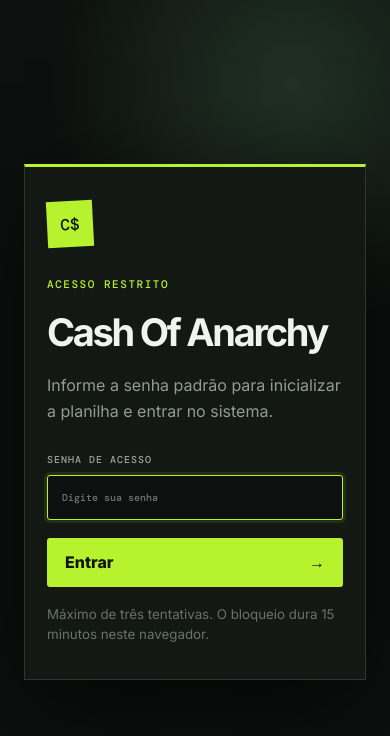
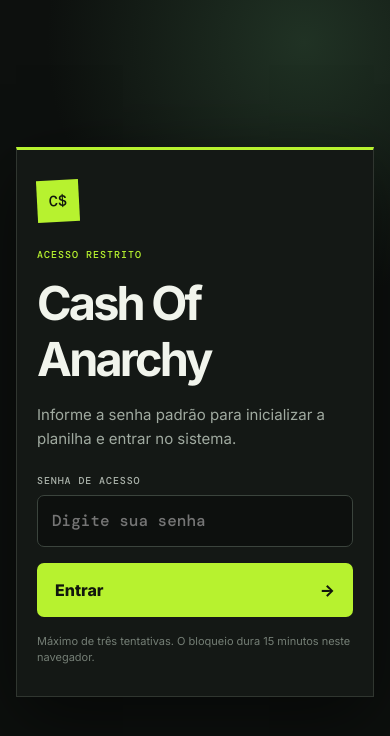
Before and after one commit to dyegohbb/cash-of-anarchy, a React (Vite) app: page / in a window 390 px wide. Shown: the top 736 px of the page. Built offline with nearby package versions, Linux system fonts and the light colour scheme; no server answers.

Commit message:
Optimize MVP for mobile Safari

```diff
--- a/index.html
+++ b/index.html
@@ -2,8 +2,12 @@
 <html lang="pt-BR">
   <head>
     <meta charset="UTF-8" />
-    <meta name="viewport" content="width=device-width, initial-scale=1.0" />
+    <meta name="viewport" content="width=device-width, initial-scale=1, viewport-fit=cover" />
     <meta name="theme-color" content="#121513" />
+    <meta name="apple-mobile-web-app-capable" content="yes" />
+    <meta name="apple-mobile-web-app-status-bar-style" content="black-translucent" />
+    <meta name="apple-mobile-web-app-title" content="Cash Of Anarchy" />
+    <meta name="format-detection" content="telephone=no" />
     <meta name="description" content="Cash Of Anarchy — controle financeiro simples com Google Sheets." />
     <title>Cash Of Anarchy</title>
   </head>
--- a/src/App.jsx
+++ b/src/App.jsx
@@ -84,7 +84,7 @@ function AccessGate({ onAccess }) {
       <p>Informe a senha padrão para inicializar a planilha e entrar no sistema.</p>
       <form className="accessForm" onSubmit={handleSubmit}>
         <label>Senha de acesso
-          <input autoFocus required type="password" autoComplete="current-password" value={password} disabled={remainingSeconds > 0 || loading}
+          <input required type="password" autoComplete="current-password" enterKeyHint="go" value={password} disabled={remainingSeconds > 0 || loading}
             onChange={(event) => setPassword(event.target.value)} placeholder="Digite sua senha" />
         </label>
         <button className="submitButton" disabled={remainingSeconds > 0 || loading} type="submit">
@@ -139,8 +139,8 @@ function App() {
     </section>
     <section className="panel"><div className="panelHeading"><div><span>01</span><h3>Novo lançamento</h3></div><p>Os campos marcados são obrigatórios.</p></div>
       <form onSubmit={handleSubmit}>
-        <label className="wide">Descrição<input required maxLength="100" placeholder="Ex.: Venda para João" value={form.descricao} onChange={(e) => setForm({ ...form, descricao: e.target.value })} /></label>
-        <label>Valor (R$)<input required min="0.01" step="0.01" type="number" inputMode="decimal" placeholder="150,00" value={form.valor} onChange={(e) => setForm({ ...form, valor: e.target.value })} /></label>
+        <label className="wide">Descrição<input required maxLength="100" autoCapitalize="sentences" enterKeyHint="next" placeholder="Ex.: Venda para João" value={form.descricao} onChange={(e) => setForm({ ...form, descricao: e.target.value })} /></label>
+        <label>Valor (R$)<input required min="0.01" step="0.01" type="number" inputMode="decimal" enterKeyHint="done" placeholder="150,00" value={form.valor} onChange={(e) => setForm({ ...form, valor: e.target.value })} /></label>
         <label>Tipo<select value={form.tipo} onChange={(e) => setForm({ ...form, tipo: e.target.value })}><option>Entrada</option><option>Saída</option></select></label>
         <label>Forma de pagamento<select value={form.formaPagamento} onChange={(e) => setForm({ ...form, formaPagamento: e.target.value })}><option>Pix</option><option>Dinheiro</option><option>Cartão</option><option>Transferência</option><option>Outro</option></select></label>
         <button className="submitButton" disabled={Boolean(loading)} type="submit">{loading === 'adicionar' ? 'Salvando…' : 'Salvar no Google Sheets'} <span>→</span></button>
--- a/src/styles.css
+++ b/src/styles.css
@@ -1,68 +1,153 @@
 @import url('https://fonts.googleapis.com/css2?family=DM+Mono:wght@400;500&family=Inter:wght@400;500;600;700;800&display=swap');
 
-:root { color-scheme: dark; font-family: Inter, sans-serif; background: #0d100e; color: #f1f4ec; font-synthesis: none; }
+:root {
+  color-scheme: dark;
+  font-family: Inter, -apple-system, BlinkMacSystemFont, "SF Pro Text", sans-serif;
+  background: #0d100e;
+  color: #f1f4ec;
+  font-synthesis: none;
+  -webkit-text-size-adjust: 100%;
+  text-size-adjust: 100%;
+  -webkit-tap-highlight-color: transparent;
+}
+
 * { box-sizing: border-box; }
-body { margin: 0; min-width: 320px; min-height: 100vh; background: radial-gradient(circle at 75% 10%, #203224 0, transparent 30%), #0d100e; }
+html { min-width: 320px; background: #0d100e; }
+body {
+  margin: 0;
+  min-width: 320px;
+  min-height: 100vh;
+  min-height: 100dvh;
+  overflow-x: hidden;
+  background: radial-gradient(circle at 78% 5%, #203224 0, transparent 30%), #0d100e;
+  overscroll-behavior-y: none;
+}
 button, input, select { font: inherit; }
-button { cursor: pointer; }
-button:disabled { cursor: wait; opacity: .65; }
-.shell { width: min(1120px, calc(100% - 36px)); margin: auto; min-height: 100vh; display: flex; flex-direction: column; }
-.brand { min-height: 104px; display: flex; align-items: center; gap: 16px; border-bottom: 1px solid #303630; }
-.brandMark { display: grid; place-items: center; width: 46px; aspect-ratio: 1; background: #b7f22f; color: #11160d; font: 800 16px DM Mono; transform: rotate(-3deg); }
-.eyebrow, .kicker, footer, .connection { font: 500 11px DM Mono; letter-spacing: .14em; }
-.eyebrow { color: #7d887c; margin: 0 0 5px; }
-h1 { margin: 0; font-size: 19px; letter-spacing: -.03em; }
-.connection { margin-left: auto; color: #d6bd70; display: flex; align-items: center; gap: 8px; }
-.connection i { width: 7px; height: 7px; border-radius: 50%; background: currentColor; box-shadow: 0 0 12px currentColor; }
+button { cursor: pointer; touch-action: manipulation; -webkit-user-select: none; user-select: none; }
+button:disabled { cursor: wait; opacity: .62; }
+input, select { font-size: 16px; -webkit-appearance: none; appearance: none; }
+input:disabled, select:disabled { opacity: .6; }
+
+.shell {
+  width: 100%;
+  min-height: 100vh;
+  min-height: 100dvh;
+  padding: 0 max(16px, env(safe-area-inset-right)) calc(16px + env(safe-area-inset-bottom)) max(16px, env(safe-area-inset-left));
+  display: flex;
+  flex-direction: column;
+}
+.brand {
+  min-height: calc(76px + env(safe-area-inset-top));
+  padding-top: env(safe-area-inset-top);
+  display: flex;
+  align-items: center;
+  gap: 12px;
+  border-bottom: 1px solid #303630;
+}
+.brandMark { display: grid; flex: 0 0 auto; place-items: center; width: 42px; height: 42px; background: #b7f22f; color: #11160d; font: 800 15px DM Mono; transform: rotate(-3deg); }
+.eyebrow, .kicker, footer, .connection { font: 500 10px DM Mono; letter-spacing: .1em; }
+.eyebrow { display: none; color: #7d887c; margin: 0 0 5px; }
+h1 { margin: 0; font-size: 17px; letter-spacing: -.03em; }
+.connection { margin-left: auto; max-width: 108px; color: #d6bd70; display: flex; align-items: center; gap: 7px; line-height: 1.25; }
+.connection i { flex: 0 0 auto; width: 7px; height: 7px; border-radius: 50%; background: currentColor; box-shadow: 0 0 12px currentColor; }
 .connection.online { color: #b7f22f; }
-.hero { display: grid; grid-template-columns: 1.4fr .6fr; align-items: end; gap: 40px; padding: 70px 0 54px; }
-.kicker { color: #b7f22f; margin: 0 0 18px; }
-h2 { margin: 0; font-size: clamp(52px, 8vw, 98px); line-height: .88; letter-spacing: -.075em; max-width: 830px; }
+
+.hero { display: grid; grid-template-columns: 1fr; gap: 24px; padding: 38px 0 30px; }
+.kicker { color: #b7f22f; margin: 0 0 14px; }
+h2 { margin: 0; font-size: clamp(48px, 15.5vw, 68px); line-height: .9; letter-spacing: -.075em; }
 h2 em { color: #b7f22f; font-style: normal; }
-.lead { max-width: 560px; color: #9ca59b; font-size: 17px; line-height: 1.7; margin: 32px 0 0; }
-.setupButton { color: #eef3e9; text-align: left; border: 1px solid #3d463d; border-radius: 4px; padding: 22px; background: #171c18; transition: .2s; }
-.setupButton:hover { border-color: #b7f22f; transform: translateY(-2px); }
+.lead { color: #a3aca2; font-size: 15px; line-height: 1.55; margin: 22px 0 0; }
+.setupButton {
+  min-height: 72px;
+  width: 100%;
+  color: #eef3e9;
+  text-align: left;
+  border: 1px solid #3d463d;
+  border-radius: 8px;
+  padding: 16px 18px;
+  background: #171c18;
+}
+.setupButton:active { border-color: #b7f22f; background: #1d241e; transform: scale(.99); }
 .setupButton span { display: block; font-weight: 700; }
-.setupButton small { display: block; color: #7f8a7f; margin-top: 7px; }
-.panel { background: #141815; border: 1px solid #303630; border-top: 3px solid #b7f22f; padding: 30px; box-shadow: 0 24px 70px #0006; }
-.panelHeading { display: flex; justify-content: space-between; align-items: center; border-bottom: 1px solid #2b302c; padding-bottom: 24px; margin-bottom: 28px; }
-.panelHeading > div { display: flex; align-items: center; gap: 14px; }
-.panelHeading span { color: #b7f22f; font: 500 12px DM Mono; }
-h3 { margin: 0; font-size: 22px; }
-.panelHeading p { margin: 0; color: #758075; font-size: 12px; }
-form { display: grid; grid-template-columns: 1.5fr .8fr .8fr; gap: 20px; align-items: end; }
-label { color: #9ba49a; text-transform: uppercase; letter-spacing: .1em; font: 500 10px DM Mono; }
-label.wide { grid-column: span 2; }
-input, select { width: 100%; margin-top: 9px; padding: 15px 14px; border: 1px solid #343b35; border-radius: 3px; outline: none; color: #f2f5ef; background: #0d100e; }
+.setupButton small { display: block; color: #879187; margin-top: 6px; }
+
+.panel { background: #141815; border: 1px solid #303630; border-top: 3px solid #b7f22f; padding: 22px 16px; box-shadow: 0 18px 50px #0005; }
+.panelHeading { display: flex; align-items: flex-start; border-bottom: 1px solid #2b302c; padding-bottom: 18px; margin-bottom: 20px; }
+.panelHeading > div { display: flex; align-items: center; gap: 11px; }
+.panelHeading span { color: #b7f22f; font: 500 11px DM Mono; }
+h3 { margin: 0; font-size: 20px; }
+.panelHeading p { display: none; margin: 0; color: #758075; font-size: 12px; }
+form { display: grid; grid-template-columns: 1fr; gap: 17px; align-items: end; }
+label { color: #aab2aa; text-transform: uppercase; letter-spacing: .09em; font: 500 10px DM Mono; }
+label.wide { grid-column: auto; }
+input, select {
+  width: 100%;
+  min-height: 52px;
+  margin-top: 8px;
+  padding: 14px;
+  border: 1px solid #3b443d;
+  border-radius: 7px;
+  outline: none;
+  color: #f2f5ef;
+  background-color: #0d100e;
+}
+select {
+  padding-right: 40px;
+  background-image: linear-gradient(45deg, transparent 50%, #b7f22f 50%), linear-gradient(135deg, #b7f22f 50%, transparent 50%);
+  background-position: calc(100% - 20px) 22px, calc(100% - 14px) 22px;
+  background-size: 6px 6px, 6px 6px;
+  background-repeat: no-repeat;
+}
 input:focus, select:focus { border-color: #b7f22f; box-shadow: 0 0 0 3px #b7f22f18; }
-.submitButton { height: 49px; border: 0; border-radius: 3px; padding: 0 18px; display: flex; justify-content: space-between; align-items: center; background: #b7f22f; color: #11160d; font-weight: 800; }
-.submitButton:hover { background: #c6ff3d; }
-.notice { margin-top: 22px; padding: 14px 16px; border-left: 3px solid #b7f22f; background: #b7f22f10; color: #dff5a9; font-size: 13px; }
+.submitButton { min-height: 54px; width: 100%; border: 0; border-radius: 7px; padding: 0 18px; display: flex; justify-content: space-between; align-items: center; background: #b7f22f; color: #11160d; font-weight: 800; }
+.submitButton:active { background: #c6ff3d; transform: scale(.99); }
+.notice { margin-top: 18px; padding: 14px; border-left: 3px solid #b7f22f; border-radius: 0 6px 6px 0; background: #b7f22f10; color: #dff5a9; font-size: 13px; line-height: 1.45; overflow-wrap: anywhere; }
 .notice.error { border-color: #ff665e; background: #ff665e10; color: #ffaaa5; }
 .notice.info { border-color: #d6bd70; color: #ead79e; }
-.accessPage { min-height: 100vh; display: grid; place-items: center; padding: 24px; }
-.accessCard { width: min(500px, 100%); padding: 46px; border: 1px solid #303630; border-top: 3px solid #b7f22f; background: #141815; box-shadow: 0 28px 90px #0009; }
-.accessMark { margin-bottom: 30px; }
-.accessCard h1 { margin: 0; font-size: clamp(38px, 8vw, 58px); letter-spacing: -.06em; }
-.accessCard > p:not(.kicker) { margin: 18px 0 28px; color: #919b91; line-height: 1.6; }
-.accessForm { display: grid; grid-template-columns: 1fr; gap: 18px; }
-.accessForm .submitButton { width: 100%; }
-.attemptHint { display: block; margin-top: 18px; color: #687269; line-height: 1.5; }
-footer { margin-top: auto; padding: 32px 0; display: flex; justify-content: space-between; color: #566057; }
-footer p { margin: 0; }
-@media (max-width: 760px) {
-  .shell { width: min(100% - 24px, 620px); }
-  .brand { min-height: 86px; }
-  .eyebrow { display: none; }
-  .connection { font-size: 9px; letter-spacing: .06em; }
-  .hero { grid-template-columns: 1fr; padding: 48px 0 38px; gap: 28px; }
-  h2 { font-size: clamp(50px, 17vw, 76px); }
-  .lead { font-size: 15px; margin-top: 24px; }
-  .panel { padding: 22px 18px; }
-  .panelHeading { align-items: flex-start; }
-  .panelHeading p { display: none; }
-  form { grid-template-columns: 1fr; }
-  label.wide { grid-column: auto; }
-  footer p { display: none; }
-  .accessCard { padding: 34px 22px; }
+
+.accessPage {
+  min-height: 100vh;
+  min-height: 100dvh;
+  display: grid;
+  place-items: center;
+  padding: calc(18px + env(safe-area-inset-top)) max(16px, env(safe-area-inset-right)) calc(18px + env(safe-area-inset-bottom)) max(16px, env(safe-area-inset-left));
 }
+.accessCard { width: 100%; padding: 30px 20px; border: 1px solid #303630; border-top: 3px solid #b7f22f; background: #141815; box-shadow: 0 22px 70px #0008; }
+.accessMark { margin-bottom: 26px; }
+.accessCard h1 { margin: 0; font-size: clamp(36px, 12vw, 52px); letter-spacing: -.06em; }
+.accessCard > p:not(.kicker) { margin: 16px 0 24px; color: #a0aaa0; font-size: 15px; line-height: 1.55; }
+.accessForm { display: grid; grid-template-columns: 1fr; gap: 16px; }
+.attemptHint { display: block; margin-top: 17px; color: #747e75; font-size: 11px; line-height: 1.45; }
+
+footer { margin-top: auto; padding: 28px 0 calc(10px + env(safe-area-inset-bottom)); display: flex; justify-content: space-between; color: #667067; }
+footer p { display: none; margin: 0; }
+
+@media (min-width: 600px) {
+  .shell { width: min(1120px, calc(100% - 48px)); padding-left: 0; padding-right: 0; }
+  .brand { min-height: 96px; }
+  .brandMark { width: 46px; height: 46px; }
+  .eyebrow { display: block; }
+  h1 { font-size: 19px; }
+  .connection { max-width: none; font-size: 11px; letter-spacing: .14em; }
+  .hero { grid-template-columns: 1.4fr .6fr; align-items: end; gap: 40px; padding: 64px 0 50px; }
+  h2 { font-size: clamp(60px, 8vw, 98px); }
+  .lead { max-width: 560px; font-size: 17px; line-height: 1.7; margin-top: 30px; }
+  .setupButton { max-width: 360px; justify-self: end; padding: 20px; }
+  .panel { padding: 30px; }
+  .panelHeading { justify-content: space-between; align-items: center; padding-bottom: 24px; margin-bottom: 28px; }
+  .panelHeading p { display: block; }
+  form { grid-template-columns: 1.5fr .8fr .8fr; gap: 20px; }
+  label.wide { grid-column: span 2; }
+  .accessCard { width: min(500px, 100%); padding: 46px; }
+  footer p { display: block; }
+}
+
+@media (hover: hover) and (pointer: fine) {
+  .setupButton, .submitButton { transition: border-color .2s, background .2s, transform .2s; }
+  .setupButton:hover { border-color: #b7f22f; transform: translateY(-2px); }
+  .submitButton:hover { background: #c6ff3d; }
+}
+
+@media (prefers-reduced-motion: reduce) {
+  *, *::before, *::after { scroll-behavior: auto !important; transition: none !important; animation: none !important; }
+}
```
